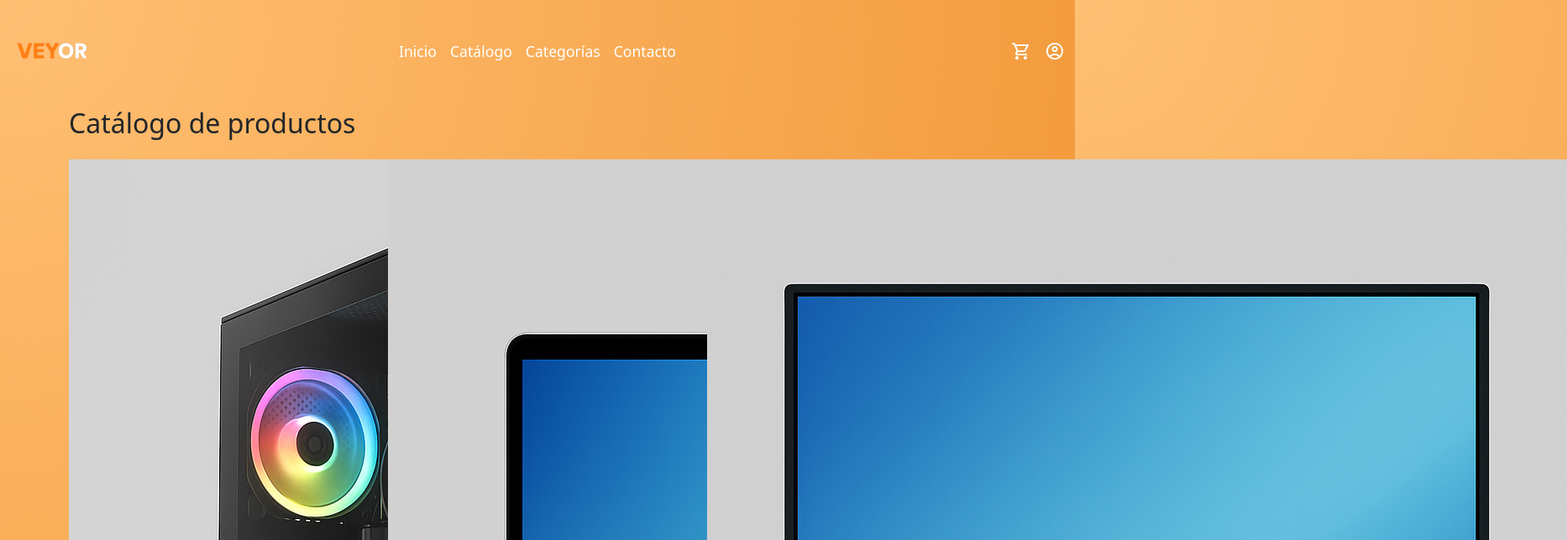
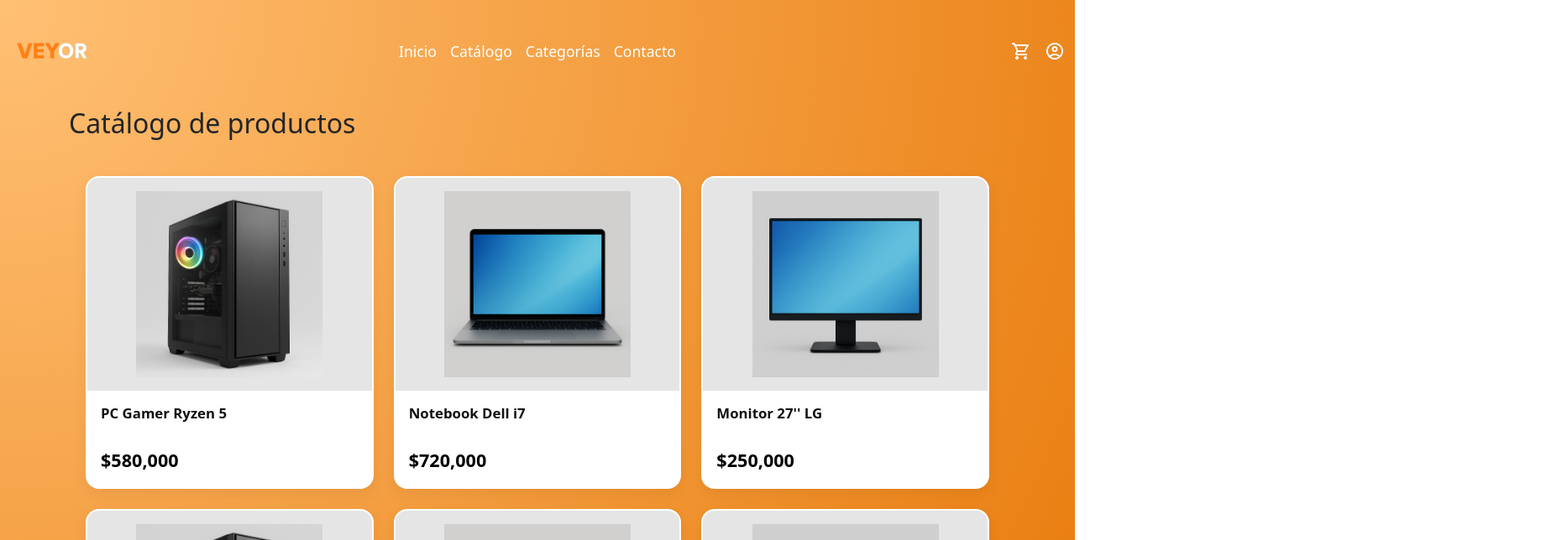
Before and after one commit to pablovenica7/Tech-Ecommerce, a React (Vite) app: page /catalogo in a window 1280 px wide. Shown: the top 644 px of the page at 84% size, 1866 px wide, since content can reach past the window. Built offline with nearby package versions, Linux system fonts and the light colour scheme.

Commit message:
Update index.css

```diff
--- a/src/index.css
+++ b/src/index.css
@@ -132,6 +132,94 @@
   margin-bottom: 1rem;
 }
 
+/* ===== Catálogo ===== */
+.catalogo-grid {
+  align-items: stretch;
+  padding: 20px;
+  border-radius: 12px;
+}
+
+/* Card */
+.catalog-card {
+  background: #fff;
+  border: 2px solid transparent;
+  border-radius: 16px;
+  overflow: hidden;
+  display: flex;
+  flex-direction: column;
+  text-decoration: none;
+  transition: transform .18s ease, box-shadow .18s ease, border-color .18s ease;
+  box-shadow: 0 6px 18px rgba(0,0,0,.06);
+  color: inherit;
+}
+
+.catalog-card:hover {
+  transform: translateY(-3px);
+  box-shadow: 0 12px 28px rgba(0,0,0,.12);
+  border-color: #ff7a1a; /* borde naranja al hover */
+}
+
+/* Imagen */
+.catalog-img-wrap {
+  background: #e5e5e5; /* gris uniforme detrás de las imágenes */
+  display: block;
+}
+
+.catalog-img,
+.catalog-img.placeholder {
+  width: 100%;
+  aspect-ratio: 4 / 3;
+  object-fit: contain;
+  display: block;
+  padding: 16px;
+  transition: transform .25s ease;
+}
+
+.catalog-card:hover .catalog-img {
+  transform: scale(1.02);
+}
+
+/* Cuerpo */
+.catalog-body {
+  padding: 16px;
+  display: flex;
+  flex-direction: column;
+  gap: 10px;
+  flex: 1;
+}
+
+.catalog-title {
+  font-size: 1.05rem;
+  font-weight: 700;
+  color: #111;
+  margin: 0;
+  line-height: 1.3;
+  min-height: 2.4em;
+}
+
+.catalog-price-box {
+  display: grid;
+  gap: 2px;
+}
+
+.catalog-price {
+  font-size: 1.35rem;
+  font-weight: 800;
+  color: #000;
+}
+
+.catalog-cuotas {
+  font-size: .92rem;
+  color: #666;
+}
+
+/* Responsive */
+@media (max-width: 991px) {
+  .catalog-title { font-size: 1rem; }
+  .catalog-price { font-size: 1.2rem; }
+}
+
+
 /* NAVBAR RESPONSIVE */
 @media (max-width: 991px) { /* tablets */
   .logo-navbar { height: 56px; }
```
